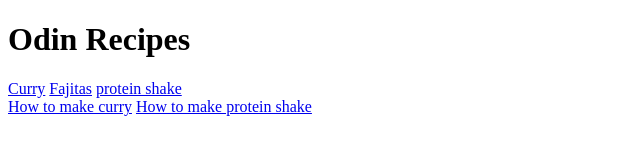
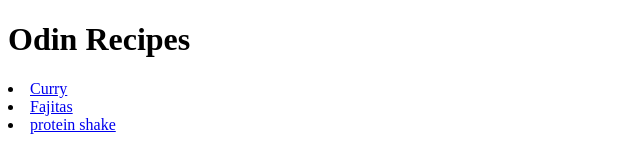
Before and after one commit to w19006674/odin-recipes, a plain HTML site: page index.html in a window 1280 px wide. Shown: the whole page, without its empty margins (0-640 px from the left). Drawn offline with Linux system fonts and the light colour scheme.

Commit message:
modified nav bar

```diff
--- a/index.html
+++ b/index.html
@@ -7,11 +7,9 @@
     <body>
         <h1>Odin Recipes</h1>
         <nav>
-            <a href="recipes/curry.html">Curry</a>
-            <a href="recipes/fajitas.html">Fajitas</a>
-            <a href="recipes/proteinshake.html">protein shake</a>
+            <li><a href="recipes/curry.html">Curry</a></li>
+            <li><a href="recipes/fajitas.html">Fajitas</a></li>
+            <li><a href="recipes/proteinshake.html">protein shake</a></li>
         </nav>
-        <a href="recipes/curry.html">How to make curry</a>
-        <a href="recipes/proteinshake.html">How to make protein shake</a>
     </body>
 </html>
```
Also changed, not shown: recipes/fajitas.html (+1 -1 lines).
